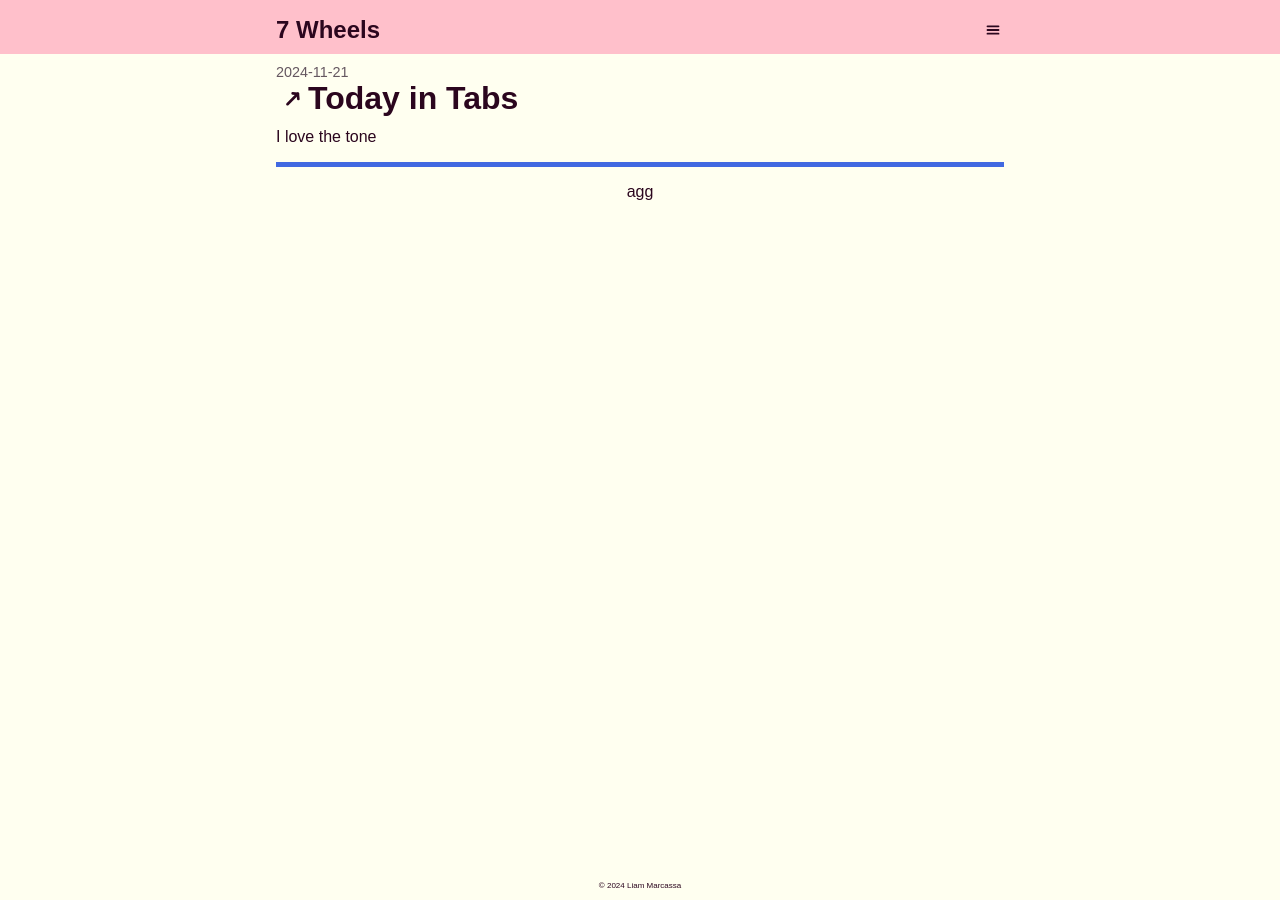
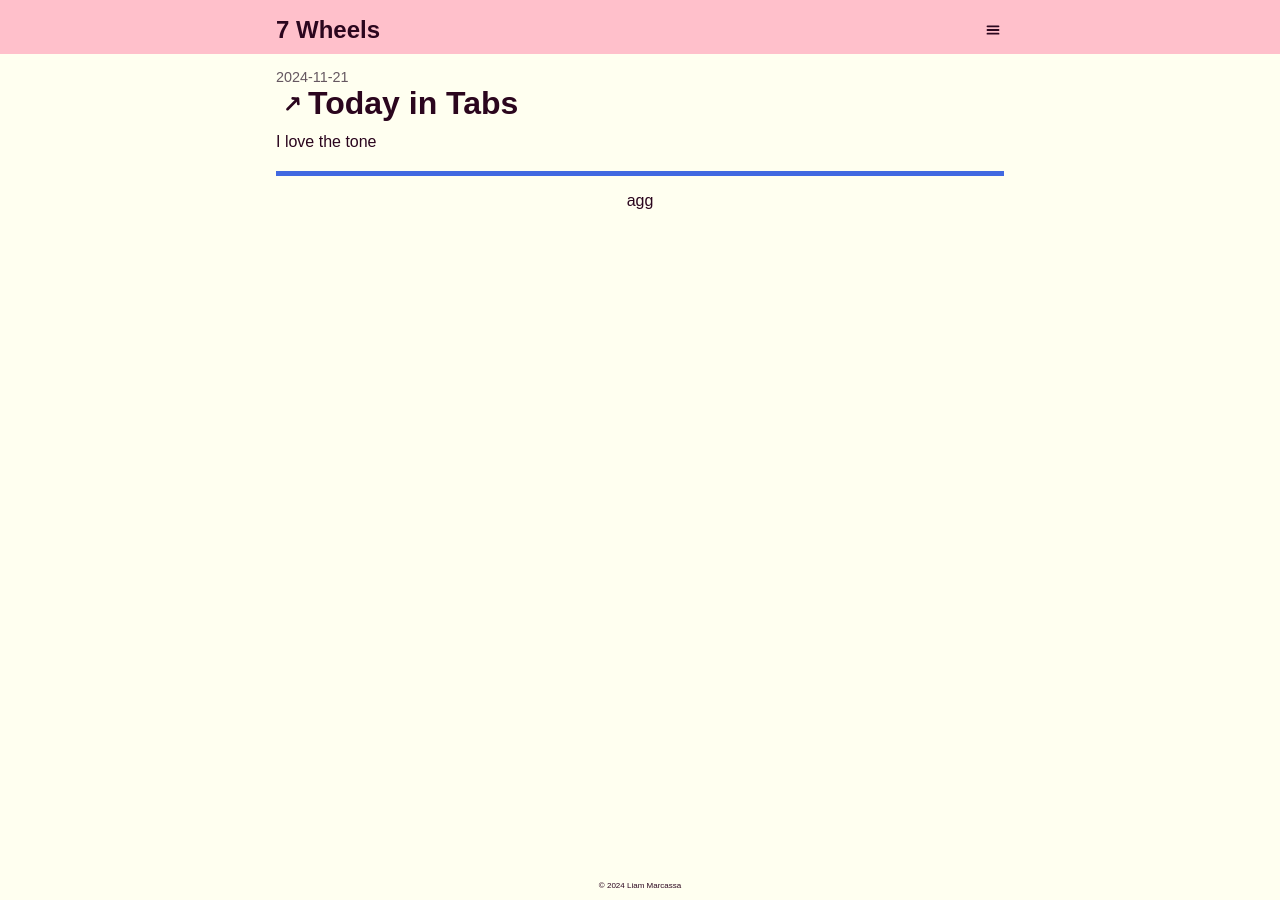
Before and after one commit to cruncha-cruncha/blag, a Jekyll site: the page built from _posts/2024-11-21-today-in-tabs.md, in a window 1280 px wide. Built offline with Jekyll 4.4.1, drawn with Linux system fonts in a browser that asks for light colours; comment, search, counter and statistics services are not loaded.

Commit message:
fix margins

```diff
--- a/_sass/main.scss
+++ b/_sass/main.scss
@@ -253,7 +253,7 @@ ul.posts-list {
 }
 
 .post {
-  margin-top: 10px;
+  margin-top: 15px;
   @include subtle-links();
 
   .layout-container {
@@ -341,7 +341,7 @@ footer {
 }
 
 .tags {
-  margin-top: 10px;
+  margin-top: 20px;
   .page-title {
     margin-top: 0px;
     padding: 0 20px;
```
